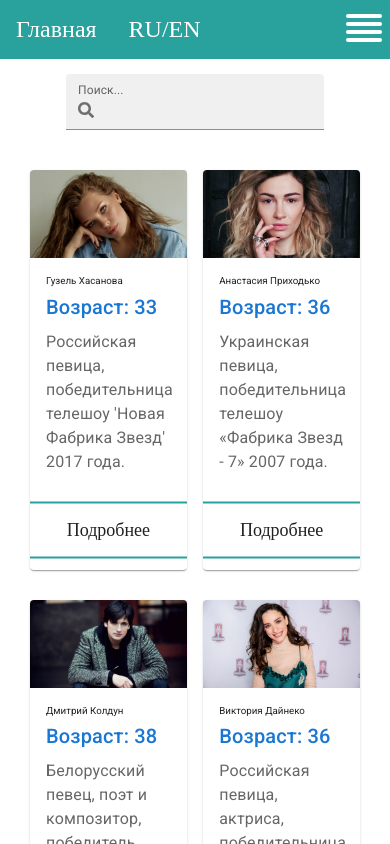
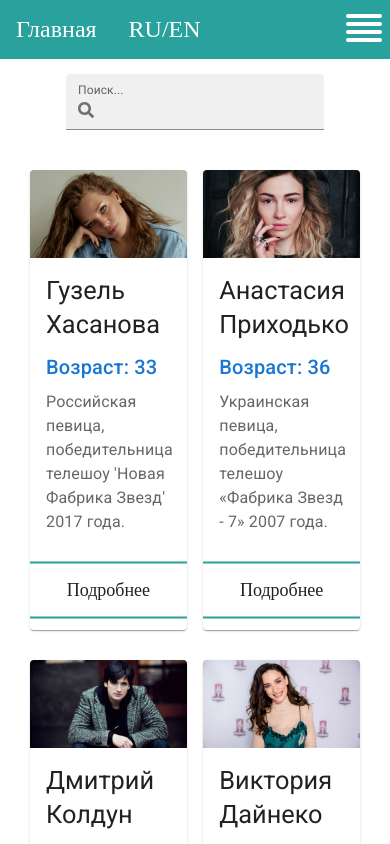
Before and after one commit to Old-Butt-Gold/star-factory-winners, a React (Vite) app: page /star-factory-winners/winners in a window 390 px wide. Shown: the top 844 px of the page. Built offline with nearby package versions, Linux system fonts and the light colour scheme.

Commit message:
fixed adaptive

```diff
--- a/src/components/infoMapsYoutube/infoMapsYoutube.css
+++ b/src/components/infoMapsYoutube/infoMapsYoutube.css
@@ -19,14 +19,13 @@
 
 .component iframe {
     width: 100%;
-    height: 400px;
+    height: 48vh;
 }
 
 @media (max-width: 800px) {
     .container-info .component {
         flex: 1;
         min-width: 100%;
-        max-width: none;
     }
 }
 
--- a/src/components/winnerCard/winnerCard.css
+++ b/src/components/winnerCard/winnerCard.css
@@ -3,7 +3,7 @@
 }
 
 .winnerClass .title {
-    font-size: 2.5vw;
+    font-size: 3vw;
 }
 
 .winnerClass .subtitle {
@@ -54,3 +54,9 @@
     top: 5px;
     left: 15px;
 }
+
+@media (max-width: 768px) {
+    .winnerClass .title {
+        font-size: 3vh;
+    }
+}
--- a/src/components/winnerOfTheDay/winnerOfTheDay.css
+++ b/src/components/winnerOfTheDay/winnerOfTheDay.css
@@ -29,3 +29,9 @@
     text-align: center;
     justify-content: center;
 }
+
+@media (max-width: 768px) {
+    .dayWinnerTitle {
+        font-size: 3vh;
+    }
+}
--- a/src/components/winnerPhotoNameBlock/winnerPhotoNameBlock.css
+++ b/src/components/winnerPhotoNameBlock/winnerPhotoNameBlock.css
@@ -13,15 +13,15 @@
 
 .winner-photo-name-block img {
     margin: 4px;
-    height: 21.3rem;
+    height: auto;
 }
 
 @media (max-width: 800px) {
     .winner-photo-name-block {
-        width: 90%;
+        width: 95%;
     }
 
     .winner-photo-name-block img {
-        height: 24rem;
+        height: auto;
     }
 }
```
